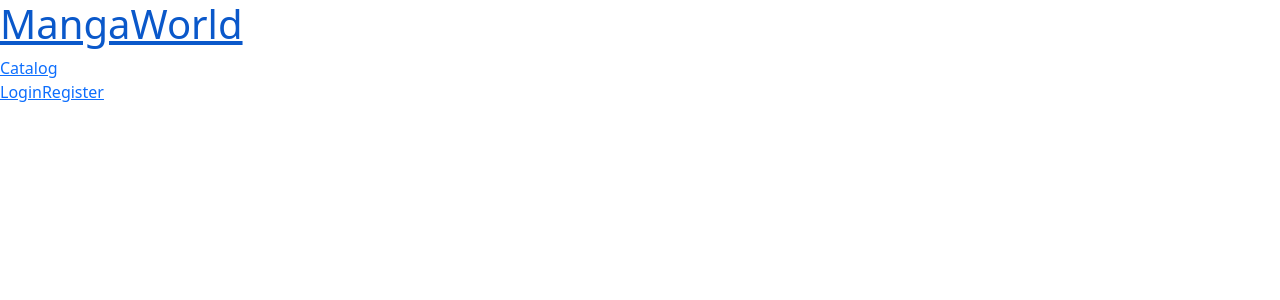
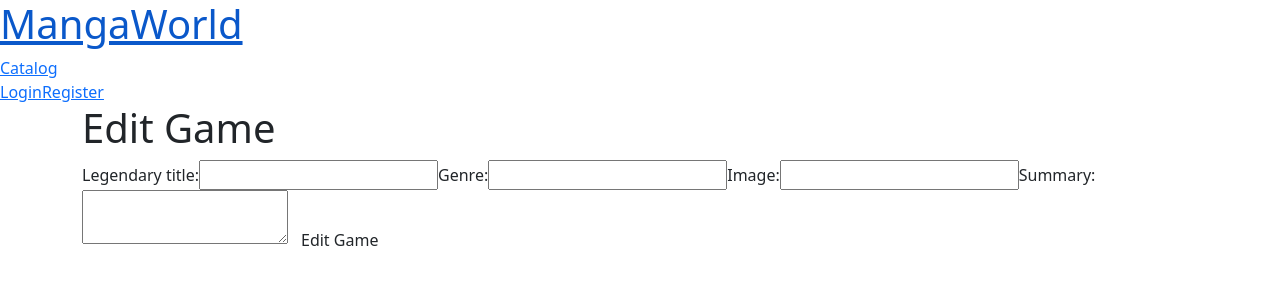
Before and after one commit to aceaxe16/react-project, a React (Create React App) app: page /catalog/1/edit in a window 1280 px wide. Shown: the top 300 px of the page. Built offline with nearby package versions, Linux system fonts and the light colour scheme; no server answers.

Commit message:
added edit manga dunctionality

```diff
--- a/src/App.js
+++ b/src/App.js
@@ -13,6 +13,7 @@ import { Profile } from "./components/Profile/Profile";
 import { Logout } from "./components/Logout/Logout";
 import { AddManga } from "./components/AddManga/AddManga";
 import { MangaDetails } from "./components/MangaDetails/MangaDetails";
+import { EditManga } from "./components/EditManga/EditManga";
 import { useEffect, useState } from "react";
 
 
@@ -24,7 +25,7 @@ function App() {
   useEffect(() => {
     mangaService.getAll()
     .then(state => setMangas(state));
-  })
+  });
 
 
   const onAddMangaSubmit = async(data) => {
@@ -32,6 +33,13 @@ function App() {
 
     setMangas(state => [...state, newManga]);
     navigate('/catalog');
+  };
+
+  const onMangaEditSubmit = async(values) => {
+    const result = await mangaService.edit(values._id, values);
+    setMangas(state => state.map(x => x._id === values._id ? result : x));
+
+    navigate(`/catalog/${values._id}`);
   }
 
 
@@ -48,6 +56,7 @@ function App() {
           <Route path="/register" element={<Register />} />
           <Route path="/catalog" element={<Catalog mangas = {mangas}/>} />
           <Route path="/catalog/:mangaId" element={<MangaDetails/>} />
+      <Route path="/catalog/:mangaId/edit" element={<EditManga onMangaEditSubmit ={onMangaEditSubmit}/>} />
           <Route path="/profile" element={<Profile />} />
         </Routes>
       </div>
--- /dev/null
+++ b/src/components/EditManga/EditManga.js
@@ -0,0 +1,77 @@
+import { useEffect, useState } from "react";
+import { useParams } from "react-router-dom"
+import { useForm } from "../../hooks/useForm";
+import { useService } from "../../hooks/useService";
+import { mangaServiceFactory } from "../../services/mangaService";
+
+export const EditManga = ({
+    onMangaEditSubmit,
+}) => {
+
+    const {mangaId} = useParams();
+    const mangaService = useService(mangaServiceFactory);
+    const {values, changeHandler, onSubmit, validateValues } = useForm({
+        _id: '',
+        title: '',
+        genre: '',
+        iamgeUrl: '',
+        summary: '',
+    }, onMangaEditSubmit);
+
+
+    useEffect(() => {
+        mangaService.getOne(mangaId)
+        .then(result => {
+            validateValues(result);
+    });
+    }, [mangaId]);
+
+
+    return (
+        <section id="edit-page" className="auth">
+            <form id="edit" method="post" onSubmit={onSubmit}>
+                <div className="container">
+
+                    <h1>Edit Game</h1>
+                    <label htmlFor="leg-title">Legendary title:</label>
+                    <input
+                        type="text"
+                        id="title"
+                        name="title"
+                        value={values.title}
+                        onChange={changeHandler}
+                    />
+
+                    <label htmlFor="genre">Genre:</label>
+                    <input
+                        type="text"
+                        id="genre"
+                        name="genre"
+                        value={values.genre}
+                        onChange={changeHandler}
+                    />
+
+
+                    <label htmlFor="game-img">Image:</label>
+                    <input
+                        type="text"
+                        id="imageUrl"
+                        name="imageUrl"
+                        value={values.imageUrl}
+                        onChange={changeHandler}
+                    />
+
+                    <label htmlFor="summary">Summary:</label>
+                    <textarea name="summary"
+                    id="summary"
+                    value={values.summary}
+                    onChange={changeHandler}
+                    >
+                    </textarea>
+                    <input className="btn submit" type="submit" value="Edit Game" />
+
+                </div>
+            </form>
+        </section>
+    )
+}
--- a/src/hooks/useForm.js
+++ b/src/hooks/useForm.js
@@ -12,9 +12,16 @@ export const useForm = (initialValues, onSubmitHandler) => {
         onSubmitHandler(values);
         setValues(initialValues);
     }
+
+    const validateValues = (newValues) => {
+        // TODO: Validate newValues shape (like initialValues)
+
+        setValues(newValues);
+    };
     return{
         values,
         changeHandler,
-        onSubmit
+        onSubmit,
+        validateValues
     }
 }
--- a/src/services/mangaService.js
+++ b/src/services/mangaService.js
@@ -23,9 +23,15 @@ export const mangaServiceFactory = (token) => {
         return result;
     }
 
+    const edit = async(mangaId, data) => {
+        const result = await request.put(`${baseUrl}/${mangaId}`, data);
+        return result;
+    }
+
     return {
         create,
         getAll,
         getOne,
+        edit,
     }
 }
```
